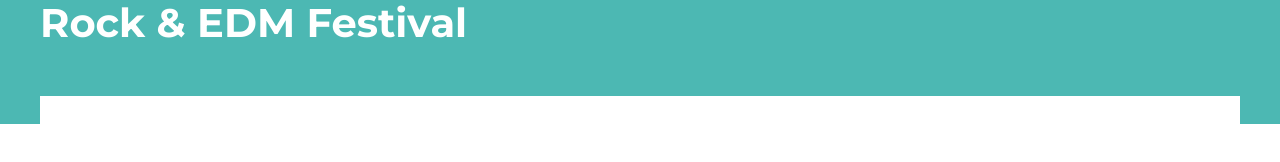
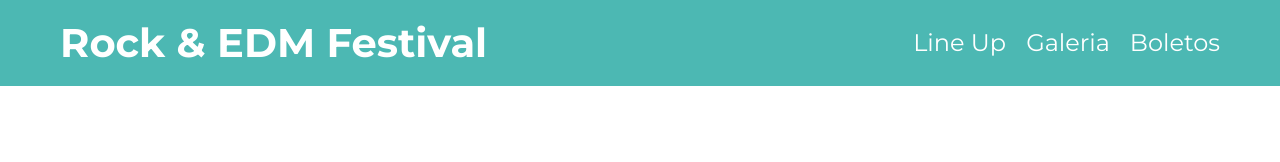
Before and after one commit to r0odr1/FestivalMusica, a website: page index.html in a window 1280 px wide. Drawn offline with Linux system fonts and the light colour scheme.

Commit message:
finalizando el header

```diff
--- a/src/scss/layout/_header.scss
+++ b/src/scss/layout/_header.scss
@@ -6,13 +6,36 @@
 
   h1 {
     color: v.$white;
+    text-align: center;
+    @include m.tablet {
+      margin: 0;
+    }
+  }
+
+  .container-header {
+    padding: 2rem;
+    @include m.tablet {
+      display: flex;
+      justify-content: space-between;
+      align-items: center;
+    }
   }
 }
 
 .main-navigation {
+  @include m.tablet {
+    display: flex;
+    gap: 2rem;
+  }
   a {
+    display: block;
+    text-align: center;
     color: v.$white;
     font-size: 2.4rem;
+    margin-bottom: 1rem;
+    @include m.tablet {
+      margin: 0;
+    }
 
     &:hover {
       color: v.$yellow;
```
Also changed, not shown: build/css/app.css.
